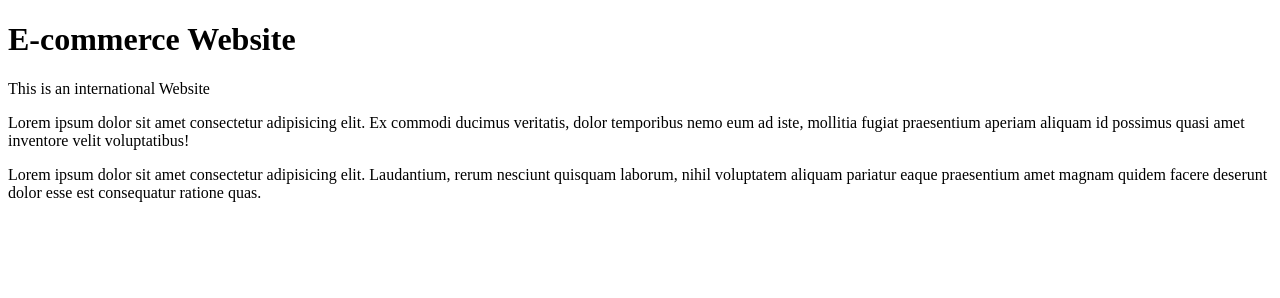
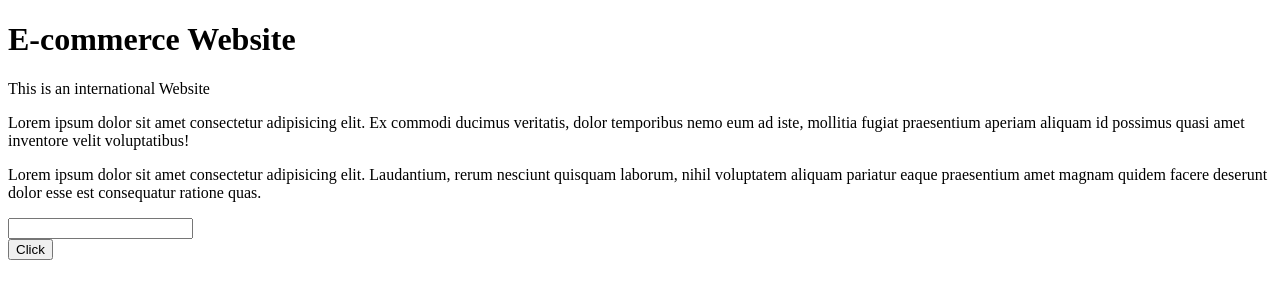
Before and after one commit to Murad-Takla/ecommerce, a plain HTML site: page index.html in a window 1280 px wide. Drawn offline with Linux system fonts and the light colour scheme.

Commit message:
button adding done

```diff
--- a/index.html
+++ b/index.html
@@ -11,5 +11,8 @@
     <p>This is an international Website</p>
     <p>Lorem ipsum dolor sit amet consectetur adipisicing elit. Ex commodi ducimus veritatis, dolor temporibus nemo eum ad iste, mollitia fugiat praesentium aperiam aliquam id possimus quasi amet inventore velit voluptatibus!</p>
     <p>Lorem ipsum dolor sit amet consectetur adipisicing elit. Laudantium, rerum nesciunt quisquam laborum, nihil voluptatem aliquam pariatur eaque praesentium amet magnam quidem facere deserunt dolor esse est consequatur ratione quas.</p>
+    <input type="text">
+    <br>
+    <button>Click</button>
 </body>
 </html>
```
